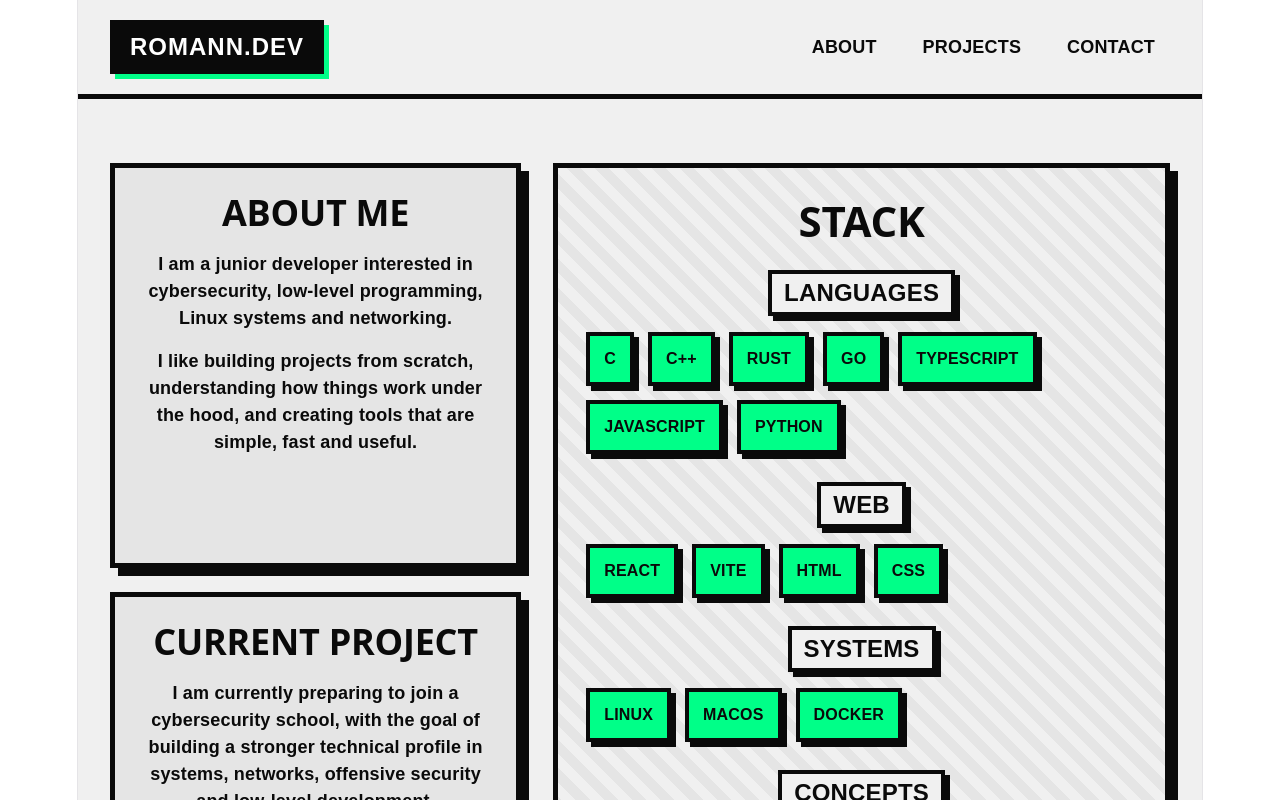
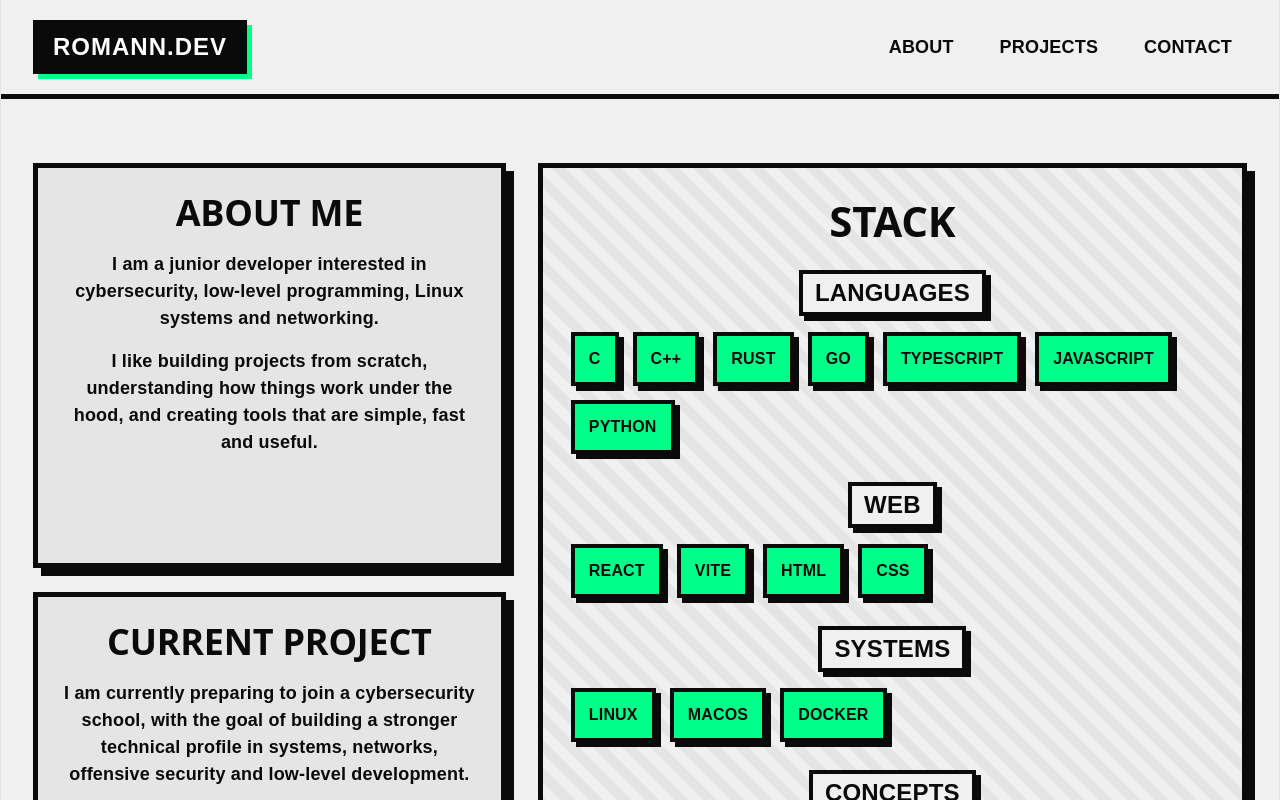
Before and after one commit to pangolinshell/pangolinshell.github.io, a React app: page / in a window 1280 px wide. Shown: the top 800 px of the page. Built offline with nearby package versions, Linux system fonts and the light colour scheme; the HTML template or start-up script is replaced by a standard one.

Commit message:
fixed deployement variables

```diff
--- /dev/null
+++ b/src/App.scss
@@ -0,0 +1,40 @@
+@use "./components/palette" as *;
+
+html,
+body,
+#root {
+  margin: 0;
+  padding: 0;
+  width: 100%;
+  min-height: 100%;
+}
+
+body {
+  background-color: $color-background;
+  overflow-x: hidden;
+}
+
+* {
+  box-sizing: border-box;
+}
+
+.app-zoom {
+  width: 100%;
+  min-height: 100vh;
+  background-color: $color-background;
+}
+
+/* DESKTOP ZOOM */
+@media (min-width: 1024px) {
+  .app-zoom {
+    --page-scale: 1.12;
+
+    transform: scale(var(--page-scale));
+    transform-origin: top center;
+
+    width: calc(100% / var(--page-scale));
+    min-height: calc(100vh / var(--page-scale));
+
+    margin: 0 auto;
+  }
+}
--- a/src/App.tsx
+++ b/src/App.tsx
@@ -3,6 +3,7 @@
 import type { Project } from "./components/ProjectCarousel";
 import Contact from "./components/Contact";
 import AboutMe from "./components/AboutMe";
+import './App.scss';
 
 const projects: Project[] = [
   {
@@ -33,7 +34,7 @@
 
 function App() {
   return (
-    <>
+    <div className="app">
       <BrutalistHeader />
       <section id="about_me"><AboutMe /></section>
       <section id="projects">
@@ -42,7 +43,7 @@
       <section id="contact">
         <Contact/>
       </section>
-    </>
+    </div>
   );
 }
 
--- a/src/index.css
+++ b/src/index.css
@@ -1,3 +1,21 @@
+* {
+  box-sizing: border-box;
+}
+
+html,
+body,
+#root {
+  width: 100%;
+  min-height: 100%;
+  margin: 0;
+  padding: 0;
+}
+
+body {
+  background-color: #f0f0f0;
+  overflow-x: hidden;
+}
+
 :root {
   --text: #08060d;
   --text-h: #08060d;
```
Also changed, not shown: src/App.css (deleted).
